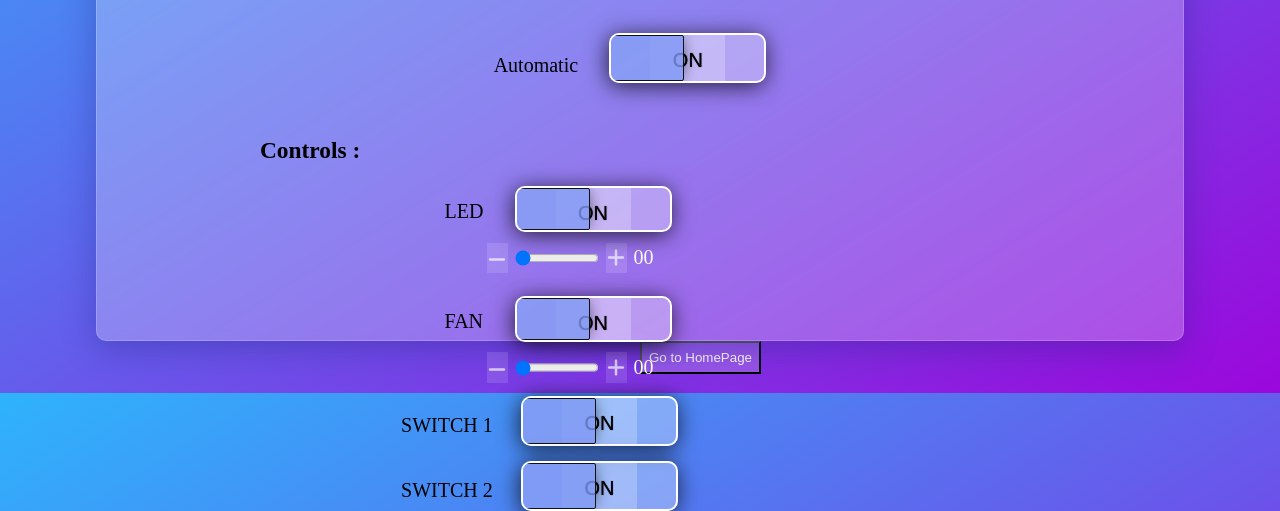
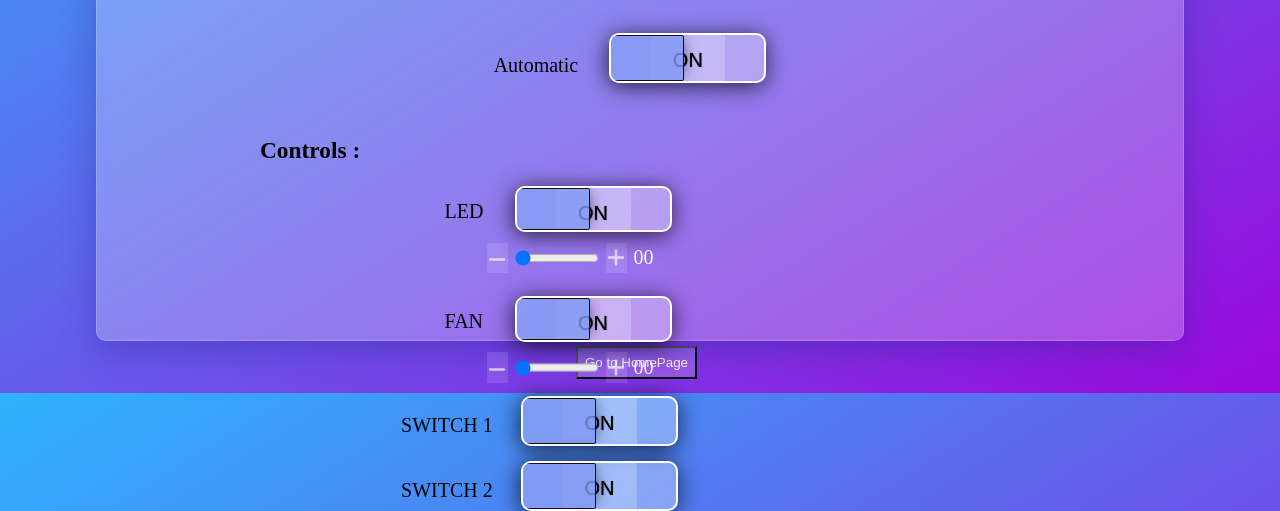
Before and after one commit to SathishKumar1312/Smart-Circuit, a plain HTML site: page switch.html in a window 1280 px wide. Shown: the part 407-918 px from the top of the page. Drawn offline with Linux system fonts and the light colour scheme; a web font is replaced by a local one.

Commit message:
Update switch.css

```diff
--- a/switch.css
+++ b/switch.css
@@ -195,9 +195,10 @@ a {
 #homepage {
   text-align: center;
   margin: auto;
-  margin-left: 50%;
+  margin-left: 45%;
   background-color: #ffffff2e;
   padding: 7px;
+  margin-top: 5px;
 }
 
 #homepage a {
```
